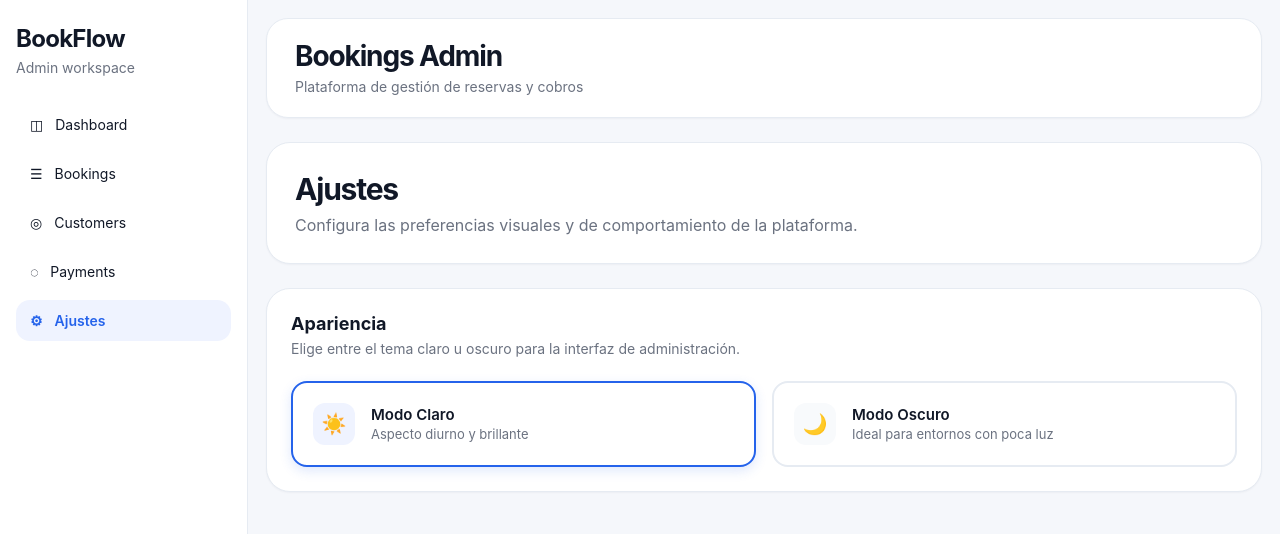
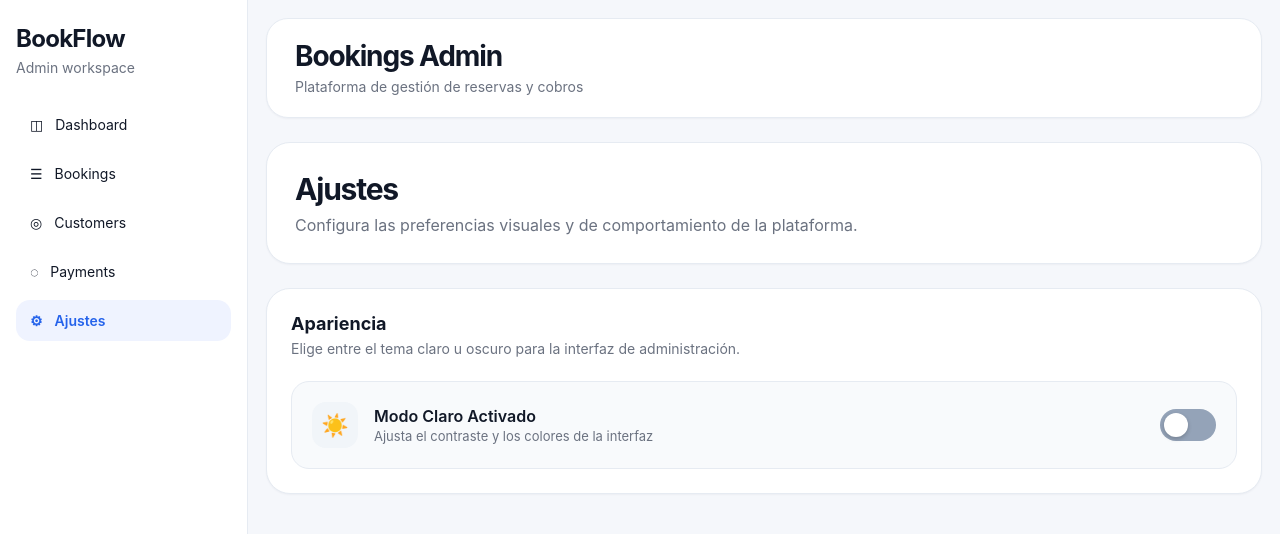
Before and after one commit to AlicanteFutura-504/FrontEnd, a Next.js app: page /settings in a window 1280 px wide. Shown: the top 534 px of the page. Built offline with nearby package versions, Linux system fonts and the light colour scheme.

Commit message:
Cambio de boton modo oscuro a un toggle button

```diff
--- a/app/(admin)/settings/page.tsx
+++ b/app/(admin)/settings/page.tsx
@@ -33,93 +33,73 @@ export default function SettingsPage() {
           Elige entre el tema claro u oscuro para la interfaz de administración.
         </p>
 
-        <div style={{ display: "flex", gap: "16px", flexWrap: "wrap" }}>
-          {/* Opción Modo Claro */}
+        <div
+          style={{
+            display: "flex",
+            alignItems: "center",
+            justifyContent: "space-between",
+            padding: "20px",
+            borderRadius: "18px",
+            background: "var(--surface-2)",
+            border: "1px solid var(--border)",
+            transition: "all 0.3s ease",
+          }}
+        >
+          <div style={{ display: "flex", alignItems: "center", gap: "16px" }}>
+            <div
+              style={{
+                width: "46px",
+                height: "46px",
+                borderRadius: "14px",
+                background: mounted && isDarkMode ? "var(--primary-soft)" : "#f1f5f9",
+                color: mounted && isDarkMode ? "var(--accent)" : "#f59e0b",
+                display: "grid",
+                placeItems: "center",
+                fontSize: "22px",
+                transition: "all 0.3s ease",
+              }}
+            >
+              {mounted && isDarkMode ? "🌙" : "☀️"}
+            </div>
+            <div>
+              <p style={{ margin: 0, fontWeight: 600, fontSize: "16px" }}>
+                {mounted && isDarkMode ? "Modo Oscuro Activado" : "Modo Claro Activado"}
+              </p>
+              <p style={{ margin: "2px 0 0", color: "var(--muted)", fontSize: "13px" }}>
+                Ajusta el contraste y los colores de la interfaz
+              </p>
+            </div>
+          </div>
+
           <button
             type="button"
-            onClick={() => handleToggle(false)}
+            role="switch"
+            aria-checked={mounted ? isDarkMode : false}
+            onClick={() => handleToggle(!isDarkMode)}
             style={{
-              flex: "1",
-              minWidth: "200px",
-              padding: "20px",
-              borderRadius: "16px",
-              border: `2px solid ${!isDarkMode && mounted ? "var(--accent)" : "var(--border)"}`,
-              background: "var(--surface)",
-              color: "var(--text)",
-              textAlign: "left",
+              width: "56px",
+              height: "32px",
+              borderRadius: "999px",
+              background: mounted && isDarkMode ? "var(--accent)" : "var(--muted-2)",
+              border: "none",
+              padding: "4px",
               cursor: "pointer",
+              transition: "background-color 0.3s ease",
               display: "flex",
               alignItems: "center",
-              gap: "16px",
-              transition: "all 0.2s ease",
-              boxShadow: !isDarkMode && mounted ? "0 4px 12px rgba(37, 99, 235, 0.15)" : "none",
             }}
           >
             <div
               style={{
-                width: "42px",
-                height: "42px",
-                borderRadius: "12px",
-                background: !isDarkMode && mounted ? "var(--primary-soft)" : "var(--surface-2)",
-                color: !isDarkMode && mounted ? "var(--accent)" : "var(--muted)",
-                display: "grid",
-                placeItems: "center",
-                fontSize: "20px",
-                transition: "all 0.2s ease",
+                width: "24px",
+                height: "24px",
+                borderRadius: "999px",
+                background: "#ffffff",
+                boxShadow: "0 2px 4px rgba(0, 0, 0, 0.2)",
+                transition: "transform 0.3s cubic-bezier(0.4, 0, 0.2, 1)",
+                transform: mounted && isDarkMode ? "translateX(24px)" : "translateX(0)",
               }}
-            >
-              ☀️
-            </div>
-            <div>
-              <p style={{ margin: 0, fontWeight: 600, fontSize: "15px" }}>Modo Claro</p>
-              <p style={{ margin: "2px 0 0", color: "var(--muted)", fontSize: "13px" }}>
-                Aspecto diurno y brillante
-              </p>
-            </div>
-          </button>
-
-          {/* Opción Modo Oscuro */}
-          <button
-            type="button"
-            onClick={() => handleToggle(true)}
-            style={{
-              flex: "1",
-              minWidth: "200px",
-              padding: "20px",
-              borderRadius: "16px",
-              border: `2px solid ${isDarkMode && mounted ? "var(--accent)" : "var(--border)"}`,
-              background: "var(--surface)",
-              color: "var(--text)",
-              textAlign: "left",
-              cursor: "pointer",
-              display: "flex",
-              alignItems: "center",
-              gap: "16px",
-              transition: "all 0.2s ease",
-              boxShadow: isDarkMode && mounted ? "0 4px 12px rgba(37, 99, 235, 0.15)" : "none",
-            }}
-          >
-            <div
-              style={{
-                width: "42px",
-                height: "42px",
-                borderRadius: "12px",
-                background: isDarkMode && mounted ? "var(--primary-soft)" : "var(--surface-2)",
-                color: isDarkMode && mounted ? "var(--accent)" : "var(--muted)",
-                display: "grid",
-                placeItems: "center",
-                fontSize: "20px",
-                transition: "all 0.2s ease",
-              }}
-            >
-              🌙
-            </div>
-            <div>
-              <p style={{ margin: 0, fontWeight: 600, fontSize: "15px" }}>Modo Oscuro</p>
-              <p style={{ margin: "2px 0 0", color: "var(--muted)", fontSize: "13px" }}>
-                Ideal para entornos con poca luz
-              </p>
-            </div>
+            />
           </button>
         </div>
       </section>
```
